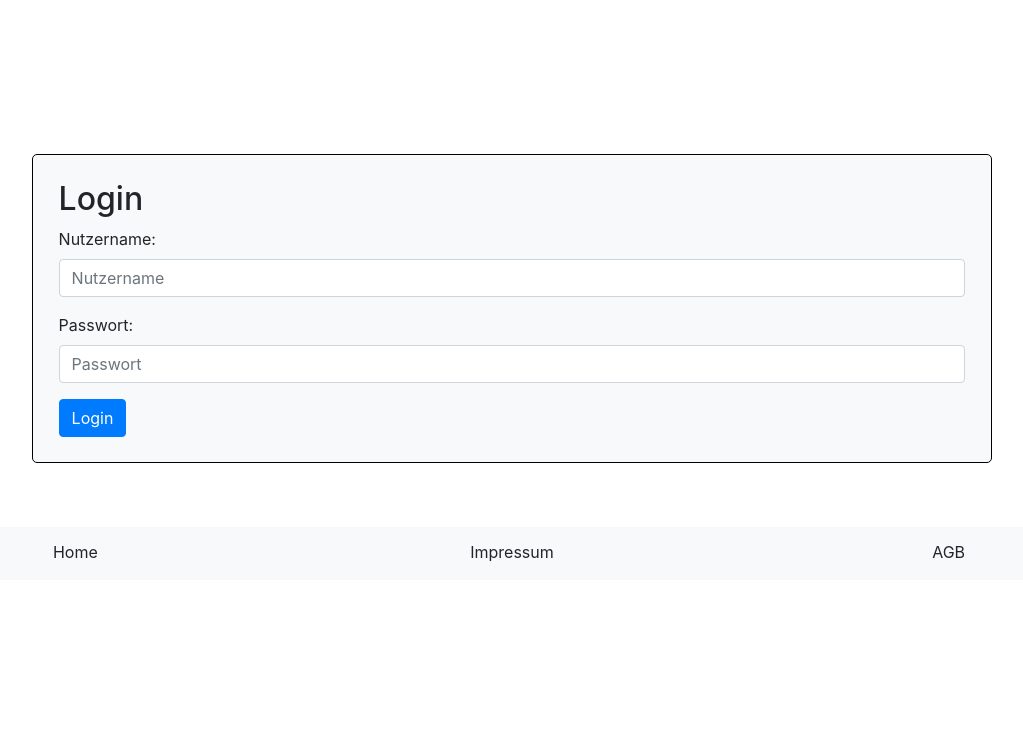
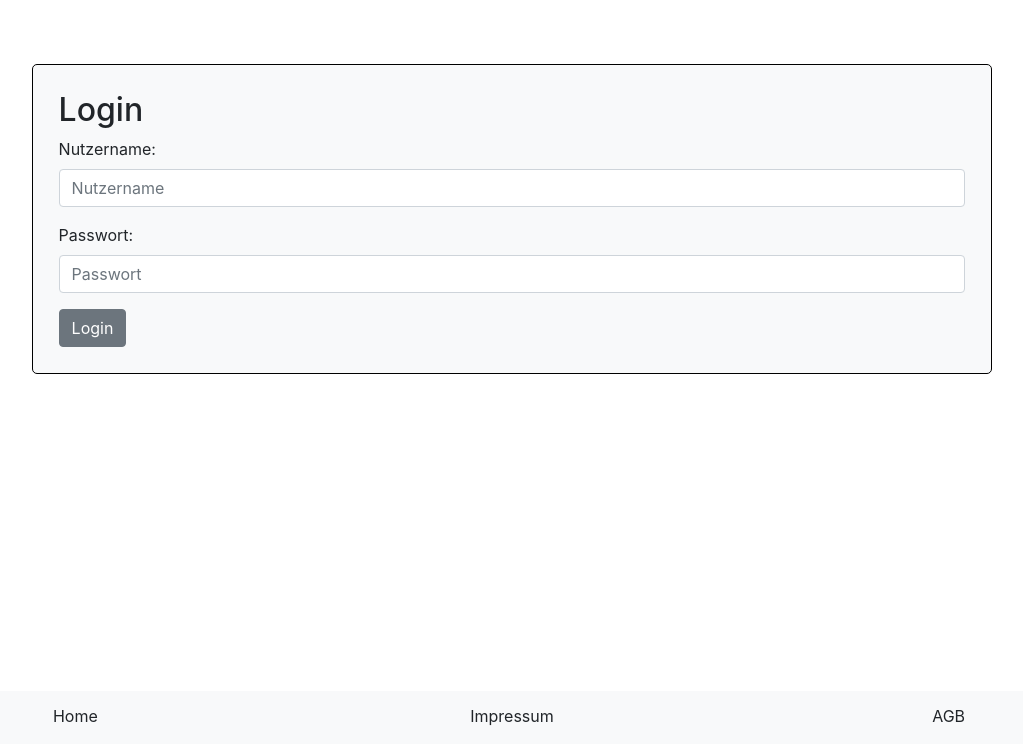
Before and after one commit to Arzoc/Webanwendungen_2_Praktikum_Shop, a web app: page /login.html in a window 1280 px wide. Shown: the part 56-800 px from the top of the page, without its empty margins (128-1151 px from the left). Run offline with its HTML, style and script files only (its server is not run), Linux system fonts and the light colour scheme; data that the repository does not hold is empty.

```diff
--- a/src/webserver/WebContent/login.html
+++ b/src/webserver/WebContent/login.html
@@ -47,13 +47,13 @@
 				<label for="pwd">Passwort:</label>
 				<input type="password" class="form-control" placeholder="Passwort" name="password">
 			</div>
-			<button class="btn btn-primary">Login</button>
+			<button class="btn btn-secondary">Login</button>
 		</form>
 	</div>
 	</main>
 
 
-    <footer class="footer bg-light" >
+    <footer class="footer bg-light fixed-bottom" >
       <div class="row">
         <div class="col-lg-4">
           <p> <a>Home</a> </p>
--- a/src/webserver/WebContent/style.css
+++ b/src/webserver/WebContent/style.css
@@ -58,7 +58,7 @@
 }
 
 #login{ margin-left:auto;
-		margin-top:12%;
+		margin-top:5%;
 		margin-bottom:5%;
 		padding:2%;
 		border:1px solid black;
```
